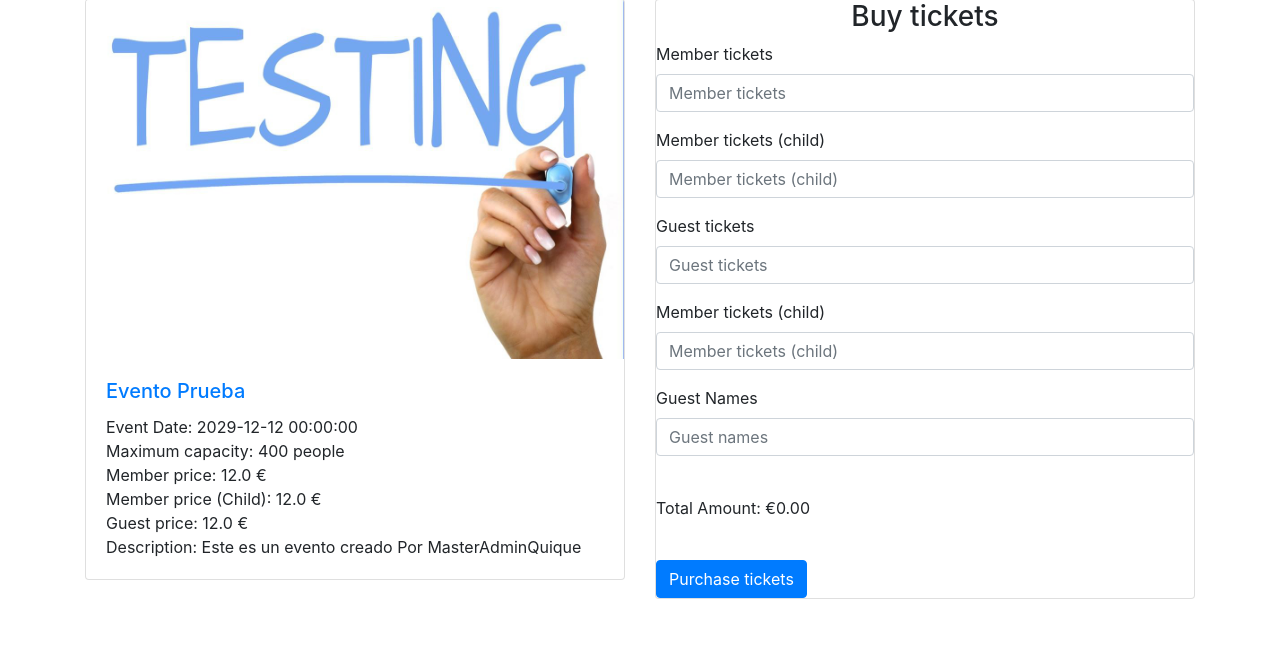
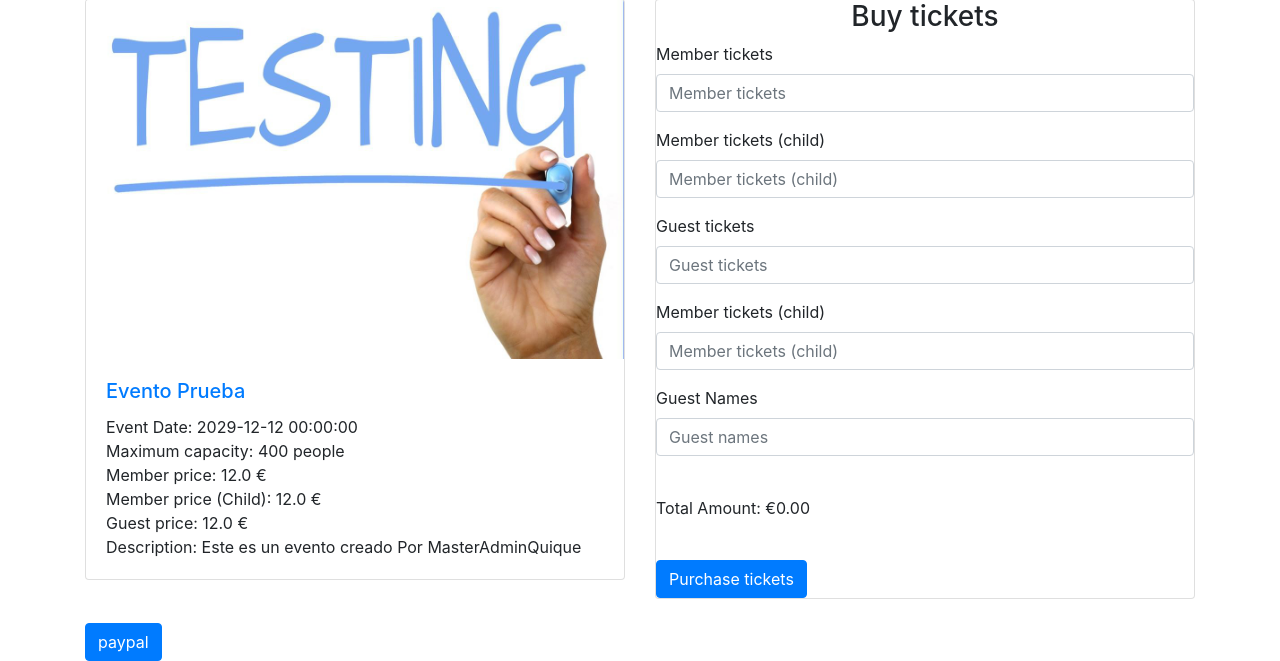
Before and after one commit to QuiqueRobles/TFG_Informatica, a Flask app: page /event-attendance/2 in a window 1280 px wide. Shown: the part 161-822 px from the top of the page. Before the commit the page ends 760 px from the top, so only its background shows below. Run offline with Flask 3, Linux system fonts and the light colour scheme; a user stored in the database is signed in; some libraries are stand-ins or nearby versions.

```diff
--- a/website/models.py
+++ b/website/models.py
@@ -54,6 +54,7 @@ class Event_Attendance(db.Model):
     number_memberchild_tickets = db.Column(db.Integer)
     member_price=db.Column(db.Float)
     guests_names = db.Column(db.String(300))
+    cash_payment_in_event=db.Column(db.Boolean)
     total_price= db.Column(db.Float)
 
 
--- a/website/templates/event.html
+++ b/website/templates/event.html
@@ -64,6 +64,43 @@
         </div>
     </div>
 </div>
+<script src="https://www.paypal.com/sdk/js?client-id=paypal_business_client_id&currency=USD"></script>
+<!-- Set up a container element for the button -->
+<div id="paypal-button-container">
+    <button type="submit" class="btn btn-primary">paypal</button>
+</div>
+<script>
+    paypal.Buttons({
+        // Sets up the transaction when a payment button is clicked
+        createOrder: (data, actions) => {
+            return actions.order.create({
+                purchase_units: [{
+                    amount: {
+                        value: '77.44' // Can also reference a variable or function
+                    }
+                }]
+            });
+        },
+        // Finalize the transaction after payer approval
+        // Finalize the transaction on the server after payer approval
+        onApprove: (data, actions) => {
+            return fetch(`/payments/${data.orderID}/capture`, {
+                method: "post",
+            })
+                .then((response) => response.json())
+                .then((orderData) => {
+                    // Successful capture! For dev/demo purposes:
+                    console.log('Capture result', orderData, JSON.stringify(orderData, null, 2));
+                    const transaction = orderData.purchase_units[0].payments.captures[0];
+                    // alert(`Transaction ${transaction.status}: ${transaction.id}\n\nSee console for all available details`);
+                    // When ready to go live, remove the alert and show a success message within this page. For example:
+                    const element = document.getElementById('paypal-button-container');
+                    element.innerHTML = '<h3>Thank you for your payment!</h3>';
+                    // Or go to another URL:  actions.redirect('thank_you.html');
+                });
+        }
+    }).render('#paypal-button-container');
+</script>
 <script src="https://code.jquery.com/jquery-3.6.4.min.js"></script>
 <script>
     $(document).ready(function () {
```
